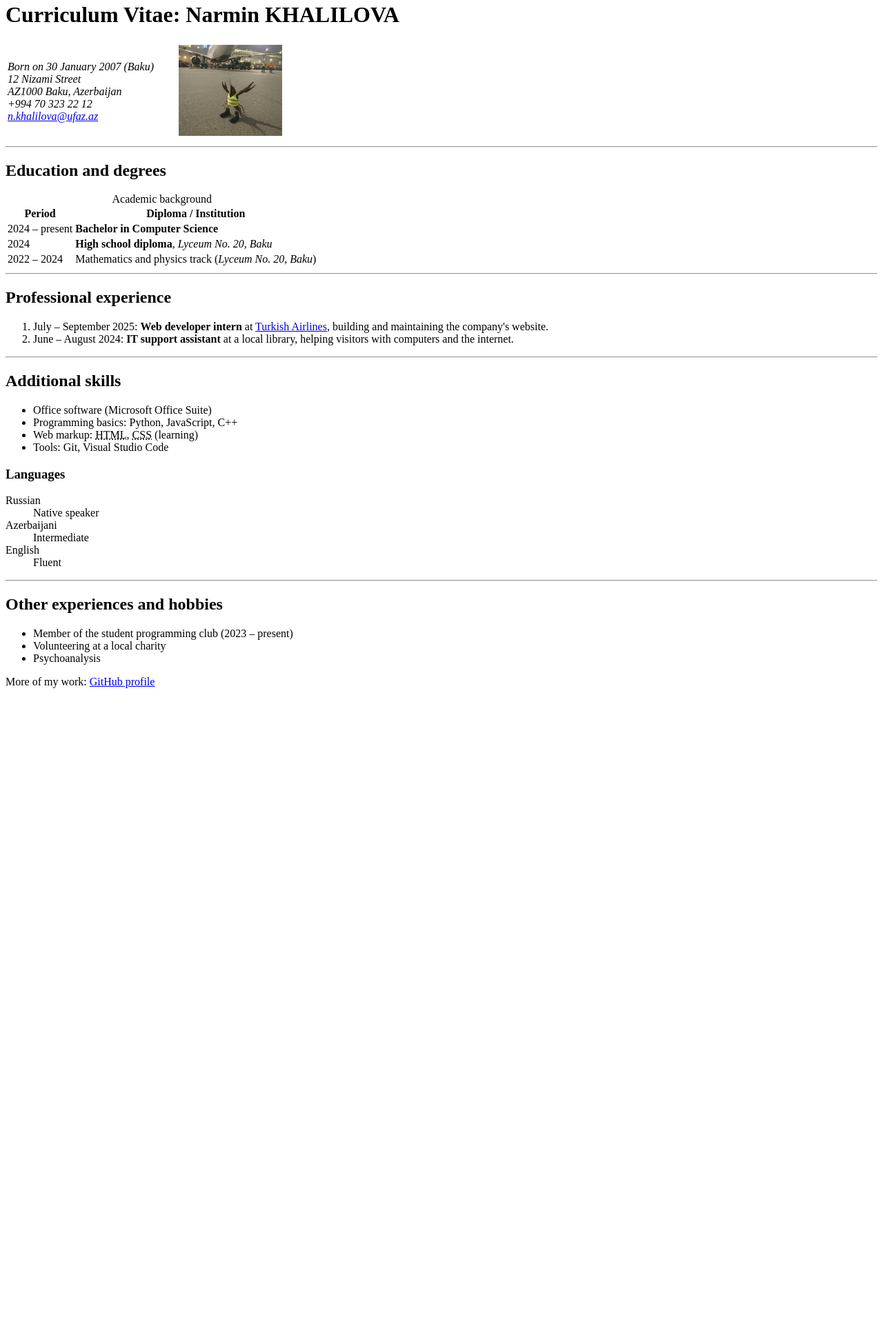
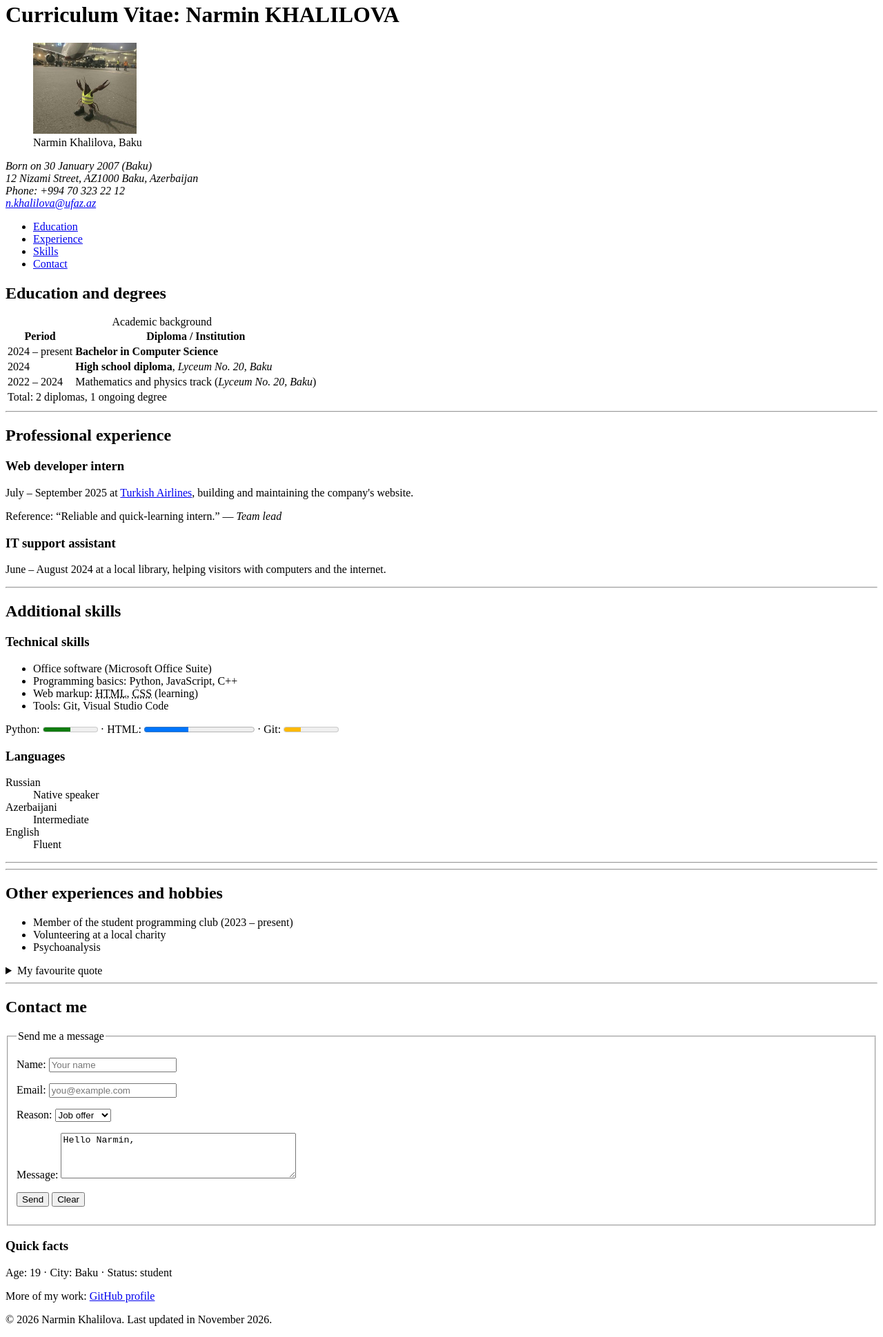
Before and after one commit to narminkhalilova/pw1_front-end_L1, a plain HTML site: page pw1_html.html in a window 1280 px wide. Shown: the part 18-1957 px from the top of the page at 69% size. Before the commit the page ends 1032 px from the top, so only its background shows below. Drawn offline with Linux system fonts and the light colour scheme.

Commit message:
Enhance HTML structure and add metadata
Added meta tags for description and author, updated contact info, and improved structure with navigation and sections.

```diff
--- a/pw1_html.html
+++ b/pw1_html.html
@@ -1,106 +1,94 @@
 <!DOCTYPE html>
 <!-- says the page is HTML5 -->
-<!-- root of the page, language is English -->
 <html lang="en">
 <head>
 <!-- so special characters show up correctly -->
 <meta charset="UTF-8">
 <!-- page fits the screen width on phones -->
 <meta name="viewport" content="width=device-width, initial-scale=1.0">
+<meta name="description" content="Curriculum Vitae of Narmin Khalilova, Computer Science student in Baku, Azerbaijan.">
+<meta name="author" content="Narmin Khalilova">
 <!-- text in the browser tab -->
 <title>Curriculum Vitae: Narmin Khalilova</title>
 </head>
 <!-- everything visible on the page is inside it -->
 <body>
 
+<header>
 <!-- main title at the top, only one -->
 <h1>Curriculum Vitae: Narmin KHALILOVA</h1>
-
-<!-- TOP PART: table with one row, just to put the photo next to my info -->
-<table>
-<!-- a row -->
-<tr>
-<!-- left cell with my info -->
-<td>
+<figure>
+<img src="photo.jpg" alt="Photo of Narmin Khalilova" width="150">
+<figcaption>Narmin Khalilova, Baku</figcaption>
+</figure>
 <!-- my contact info block -->
 <address>
 <!-- birth date, datetime is the same date in computer format, br goes to the next line -->
 Born on <time datetime="2007-01-30">30 January 2007</time> (Baku)<br>
-12 Nizami Street<br>
-AZ1000 Baku, Azerbaijan<br>
-+994 70 323 22 12<br>
+12 Nizami Street, AZ1000 Baku, Azerbaijan<br>
+Phone: +994 70 323 22 12<br>
 <!-- my email, click opens the mail app -->
 <a href="mailto:n.khalilova@ufaz.az">n.khalilova@ufaz.az</a>
-<!-- end of contact info -->
 </address>
-</td>
-<!-- right cell for the photo -->
-<td>
-<!-- my photo, alt is the text if it doesnt load, width 150 makes it small, the &nbsp; are empty spaces so the photo is not stuck to the text -->
-&nbsp;&nbsp;&nbsp;&nbsp;&nbsp;&nbsp;&nbsp;&nbsp;<img src="photo.jpg" alt="Photo of Narmin Khalilova" width="150">
-</td>
-</tr>
-</table>
+</header>
 
-<!-- line between sections (used after each section) -->
-<hr>
+<nav>
+<ul>
+<li><a href="#education">Education</a></li>
+<li><a href="#experience">Experience</a></li>
+<li><a href="#skills">Skills</a></li>
+<li><a href="#contact">Contact</a></li>
+</ul>
+</nav>
 
-<!-- section title (same for Professional experience, Additional skills, Other experiences and hobbies) -->
+<main>
+
+<!-- section title -->
+<section id="education">
 <h2>Education and degrees</h2>
-
 <!-- EDUCATION TABLE: the education table -->
 <table>
 <!-- title of the table -->
 <caption>Academic background</caption>
 <!-- header part of the table -->
 <thead>
-<tr>
-<!-- header cell for the dates column -->
-<th>Period</th>
-<!-- header cell for the diploma column -->
-<th>Diploma / Institution</th>
-</tr>
+<tr><th scope="col">Period</th><th scope="col">Diploma / Institution</th></tr>
 </thead>
 <!-- the rows with the data -->
 <tbody>
-<tr>
-<!-- normal cell with the date -->
-<td><time datetime="2024">2024</time> – present</td>
-<!-- cell with the degree, strong makes it bold and important -->
-<td><strong>Bachelor in Computer Science</strong></td>
-</tr>
-<tr>
-<td><time datetime="2024">2024</time></td>
-<!-- em makes the school name italic with stress -->
-<td><strong>High school diploma</strong>, <em>Lyceum No. 20, Baku</em></td>
-</tr>
-<tr>
-<td><time datetime="2022">2022</time> – <time datetime="2024">2024</time></td>
-<!-- i is italic just for looks -->
-<td>Mathematics and physics track (<i>Lyceum No. 20, Baku</i>)</td>
-</tr>
+<tr><td><time datetime="2024">2024</time> – present</td><td><strong>Bachelor in Computer Science</strong></td></tr>
+<tr><td><time datetime="2024">2024</time></td><td><strong>High school diploma</strong>, <em>Lyceum No. 20, Baku</em></td></tr>
+<tr><td><time datetime="2022">2022</time> – <time datetime="2024">2024</time></td><td>Mathematics and physics track (<em>Lyceum No. 20, Baku</em>)</td></tr>
 </tbody>
+<tfoot>
+<tr><td colspan="2">Total: 2 diplomas, 1 ongoing degree</td></tr>
+</tfoot>
 </table>
+</section>
+
+<!-- line between sections -->
+<hr>
+
+<section id="experience">
+<h2>Professional experience</h2>
+<article>
+<h3>Web developer intern</h3>
+<p><time datetime="2025-07">July</time> – <time datetime="2025-09">September 2025</time> at <a href="https://www.turkishairlines.com">Turkish Airlines</a>, building and maintaining the company's website.</p>
+<p>Reference: <q>Reliable and quick-learning intern.</q> — <cite>Team lead</cite></p>
+</article>
+<article>
+<h3>IT support assistant</h3>
+<p><time datetime="2024-06">June</time> – <time datetime="2024-08">August 2024</time> at a local library, helping visitors with computers and the internet.</p>
+</article>
+</section>
 
 <hr>
 
-<h2>Professional experience</h2>
-
-<!-- EXPERIENCE: numbered list, 1 is the most recent job -->
-<ol>
-<!-- one job, li is one item, b makes the job title bold, a links to the company site -->
-<li><time datetime="2025-07">July</time> – <time datetime="2025-09">September 2025</time>: <b>Web developer intern</b> at <a href="https://www.turkishairlines.com">Turkish Airlines</a>, building and maintaining the company's website.</li>
-<!-- the second job (IT support), same thing -->
-<li><time datetime="2024-06">June</time> – <time datetime="2024-08">August 2024</time>: <b>IT support assistant</b> at a local library, helping visitors with computers and the internet.</li>
-</ol>
-
-<hr>
-
+<section id="skills">
 <h2>Additional skills</h2>
-
+<h3>Technical skills</h3>
 <!-- SKILLS: list with bullets -->
 <ul>
-<!-- one skill -->
 <li>Office software (Microsoft Office Suite)</li>
 <li>Programming basics: Python, JavaScript, C++</li>
 <!-- abbr shows the full name when you hover on HTML or CSS -->
@@ -108,37 +96,85 @@ AZ1000 Baku, Azerbaijan<br>
 <li>Tools: Git, Visual Studio Code</li>
 </ul>
 
+<p>Python: <meter value="5" max="10">5/10</meter> ·
+HTML: <progress value="40" max="100">40%</progress> ·
+Git: <meter value="3" low="4" max="10">3/10</meter></p>
+
 <!-- smaller title inside the skills section -->
 <h3>Languages</h3>
-
 <!-- LANGUAGES: list of terms and their description -->
 <dl>
 <!-- the term (the language) -->
-<dt>Russian</dt>
-<!-- the description of the term (my level), same for Azerbaijani and English -->
-<dd>Native speaker</dd>
-<dt>Azerbaijani</dt>
-<dd>Intermediate</dd>
-<dt>English</dt>
-<dd>Fluent</dd>
+<dt>Russian</dt><dd>Native speaker</dd>
+<dt>Azerbaijani</dt><dd>Intermediate</dd>
+<dt>English</dt><dd>Fluent</dd>
 </dl>
+</section>
 
 <hr>
 
+<hr>
+
+<section>
 <h2>Other experiences and hobbies</h2>
-
-<!-- HOBBIES: list with bullets -->
 <ul>
-<!-- hobbies in a ul, time for the year -->
 <li>Member of the student programming club (<time datetime="2023">2023</time> – present)</li>
 <li>Volunteering at a local charity</li>
 <li>Psychoanalysis</li>
 </ul>
+<details>
+<summary>My favourite quote</summary>
+<p><q>First, solve the problem. Then, write the code.</q> — <cite>John Johnson</cite></p>
+</details>
+</section>
 
+<hr>
+
+<section id="contact">
+<h2>Contact me</h2>
+<form action="mailto:n.khalilova@ufaz.az" method="post" enctype="text/plain">
+<fieldset>
+<legend>Send me a message</legend>
+<p>
+<label for="name">Name:</label>
+<input type="text" id="name" name="name" placeholder="Your name" required>
+</p>
+<p>
+<label for="email">Email:</label>
+<input type="email" id="email" name="email" placeholder="you@example.com">
+</p>
+<p>
+<label for="level">Reason:</label>
+<select id="level" name="reason">
+<option>Job offer</option>
+<option>Internship</option>
+<option>Other</option>
+</select>
+</p>
+<p>
+<label for="msg">Message:</label>
+<textarea id="msg" name="message" rows="4" cols="40">Hello Narmin,</textarea>
+</p>
+<p>
+<button type="submit">Send</button>
+<input type="reset" value="Clear">
+</p>
+</fieldset>
+</form>
+</section>
+
+</main>
+
+<aside>
+<h3>Quick facts</h3>
+<p>Age: 19 · City: Baku · Status: student</p>
+</aside>
+
+<footer>
 <!-- p is a paragraph, here the last line with a link to my github -->
 <p>More of my work: <a href="https://github.com/narminkhalilova">GitHub profile</a></p>
+<p>&copy; <time datetime="2026">2026</time> Narmin Khalilova. Last updated in <time datetime="2026-11">November 2026</time>.</p>
+</footer>
 
-<!-- end of the visible part -->
 </body>
-<!-- end of the page -->
 </html>
```
